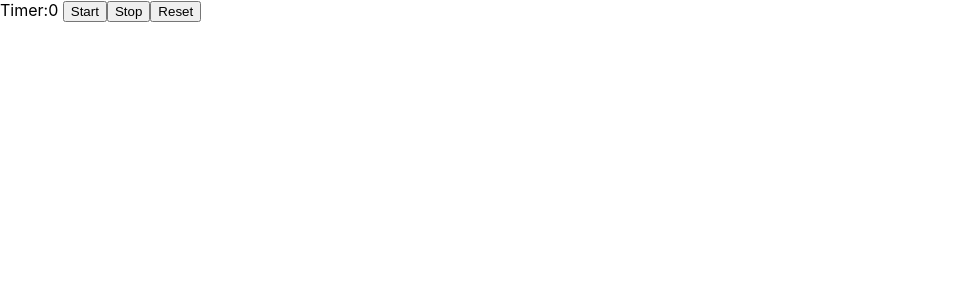
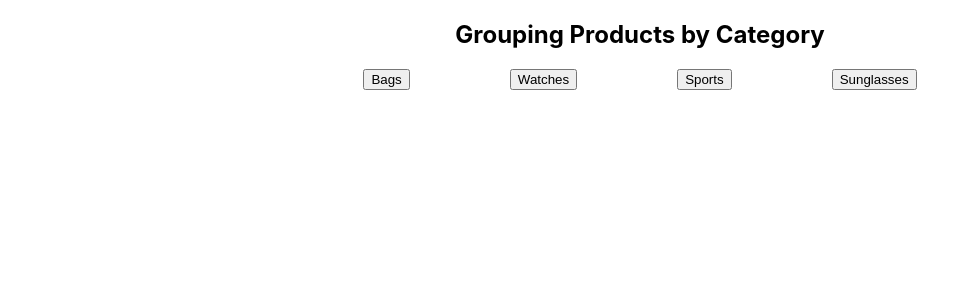
Before and after one commit to prashantui1491/pagination, a React (Create React App) app: page / in a window 1280 px wide. Shown: the top 300 px of the page, without its empty margins (0-976 px from the left). Built offline with nearby package versions, Linux system fonts and the light colour scheme.

Commit message:
GroupingProducts

```diff
--- a/src/App.js
+++ b/src/App.js
@@ -2,6 +2,7 @@ import React from "react";
 import { Themeprovider } from "./Usecontectex1/Themeprovider";
 import Toggletheme from "./Usecontectex1/Toggletheme";
 import Timerstartpause from './timerstartpause'
+import GroupingProducts from './GroupingProducts'
 
 function App() {
 
@@ -10,9 +11,10 @@ function App() {
     }
     return (
         <div className="App">
-           <Themeprovider>
+           {/* <Themeprovider>
            <Timerstartpause/>
-           </Themeprovider>
+           </Themeprovider> */}
+           <GroupingProducts/>
         </div>
     );
 }
--- /dev/null
+++ b/src/GroupingProducts/index.css
@@ -0,0 +1,11 @@
+
+
+.body-123 {
+    display: flex;
+    justify-content: center;
+    align-items: center;
+    margin: 0;
+    position: relative;
+    flex-direction: column;
+
+}
--- /dev/null
+++ b/src/GroupingProducts/index.js
@@ -0,0 +1,109 @@
+import React, {useEffect, useState} from 'react'
+import './index.css'
+
+
+const GroupingProducts = () =>{
+
+ const items = [
+        {
+            name: 'Prada',
+            category: 'Bags',
+        },
+        {
+            name: 'Gucci',
+            category: 'Bags',
+        },
+        {
+            name: 'Guess',
+            category: 'Bags',
+        },
+        {
+            name: 'Rolex',
+            category: 'Watches',
+        },
+        {
+            name: 'Timex',
+            category: 'Watches',
+        },
+        {
+            name: 'Nike',
+            category: 'Sports',
+        },
+        {
+            name: 'Adidas',
+            category: 'Sports',
+        },
+        {
+            name: 'Fila',
+            category: 'Sports',
+        },
+        {
+            name: 'Ray Ban',
+            category: 'Sunglasses',
+        },
+        {
+            name: 'Aldo',
+            category: 'Sunglasses',
+        },
+        {
+            name: 'Polaroid',
+            category: 'Sunglasses',
+        },
+    ];
+
+    const [selectedCategory, setSelectedcategory] = useState([])
+
+    //console.log(allData, "allData")
+
+    const uniqCategory = [... new Set(items && items.map((item)=> item.category))]
+
+    //console.log(uniqCategory)
+
+    const handlecategoryClick = (category) =>{
+        if(selectedCategory.includes(category)){
+            const updatedCategory = selectedCategory.filter((item)=>item !== category)
+            console.log(updatedCategory, "updatedCategory")
+            setSelectedcategory(updatedCategory)
+        }
+        else{
+            setSelectedcategory([...selectedCategory, category])
+        }
+    }
+
+    //console.log(selectedCategory, "selectedCategory")
+
+    const filteredMultiPLeList = items.filter((item)=> selectedCategory.includes(item.category))
+
+    console.log(filteredMultiPLeList, "filteredMultiPLeList")
+
+
+
+    return(
+        <div className='body-123'>
+            <h2>Grouping Products by Category</h2>
+            <div style={{display: "flex", gap: "100px"}}>
+                {
+                    uniqCategory.map((item)=>{
+                        return(
+                            <button style={{backgroundColor: selectedCategory.includes(item) ? "red" : '' }} onClick={()=>handlecategoryClick(item)}>{item}</button>
+                        )
+                    })
+                }
+            </div>
+
+            {
+                filteredMultiPLeList && filteredMultiPLeList.map((items)=>{
+                    return (
+                        <ul>
+
+                            <li style={{listStyle: "none"}}>{items.name}</li>
+
+                        </ul>
+                    )
+                })
+            }
+        </div>
+    )
+}
+
+export default GroupingProducts
```
